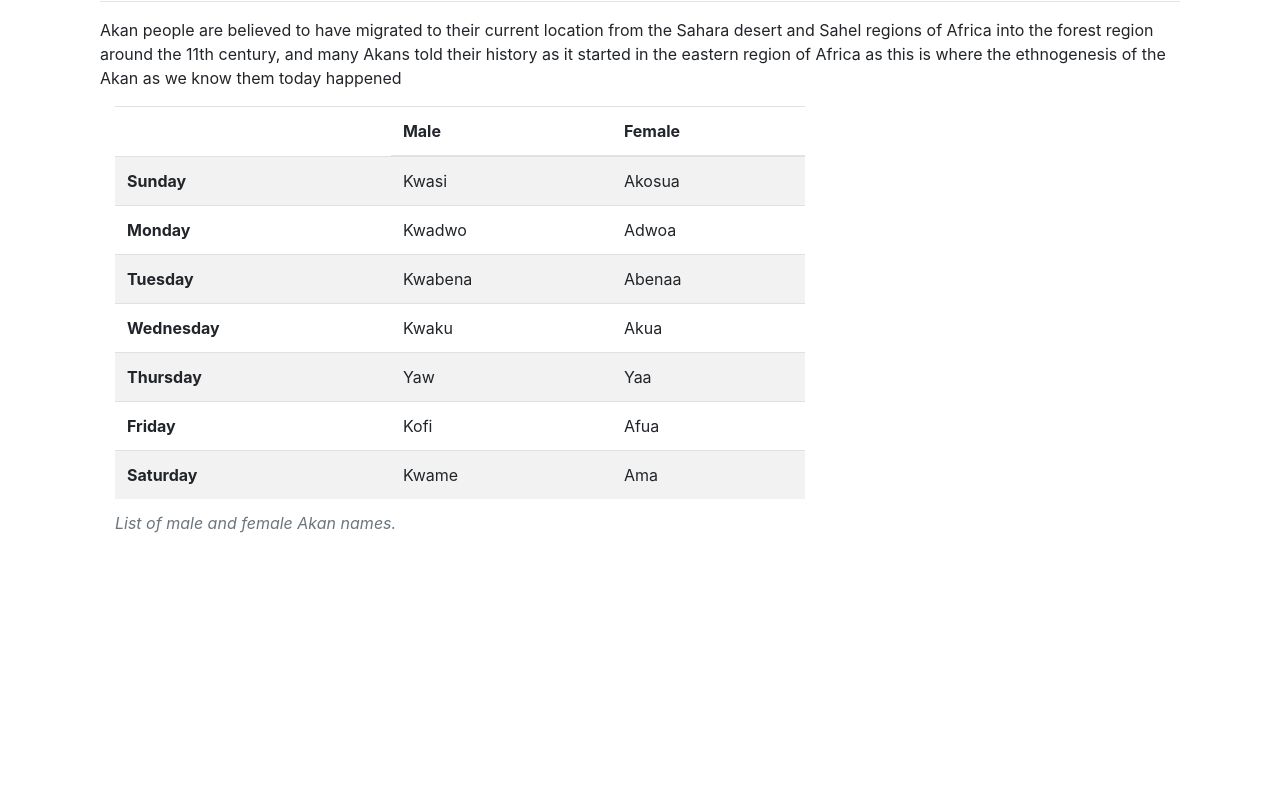
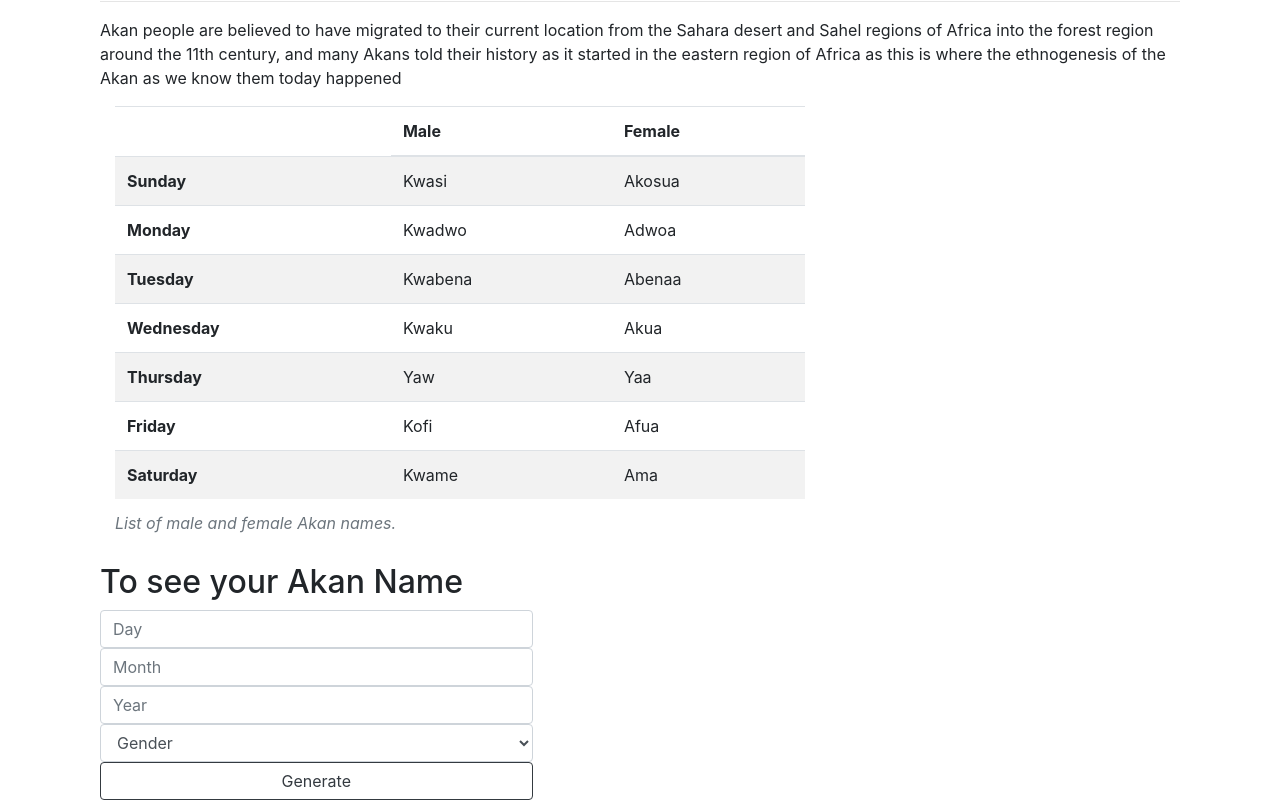
Before and after one commit to OlooJulius/akan_name_generator, a plain HTML site: page index.html in a window 1280 px wide. Shown: the part 662-1462 px from the top of the page. Before the commit the page ends 1225 px from the top, so only its background shows below. Drawn offline with Linux system fonts and the light colour scheme.

```diff
--- a/index.html
+++ b/index.html
@@ -127,6 +127,54 @@
                   </table>
                 </div>
             </div>
-            </section>
+
+            <aside>
+                <div class="container">
+                    <div class="row">
+                        <div class="col-md-5">
+                            <h2>To see your Akan Name</h2>
+                            <form action="#" onsubmit="deriveAkanName()">
+                                <input
+                                  class="form-control"
+                                  type="number"
+                                  min="1"
+                                  max="31"
+                                  name="day"
+                                  placeholder="Day"
+                                  required
+                                />
+                                <input
+                                  class="form-control"
+                                  type="number"
+                                  min="1"
+                                  max="12"
+                                  name="month"
+                                  placeholder="Month"
+                                  required
+                                />
+                                <input
+                                  class="form-control"
+                                  type="number"
+                                  min="1920"
+                                  max="2019"
+                                  name="year"
+                                  placeholder="Year"
+                                  required
+                                />
+                                <select class="form-control" id="gender" name="gender">
+                                  <option disabled selected>Gender</option>
+                                  <option>Male</option>
+                                  <option>Female</option>
+                                </select>
+                                <button class="btn btn-block btn-outline-dark" type="submit">
+                                  Generate
+                                </button>
+                              </form>
+                        </div>
+                    </div>
+                </div>
+            </aside>
+        </section>
+
 </body>
 </html>
```
Also changed, not shown: js/script.js (+21 -0 lines).
